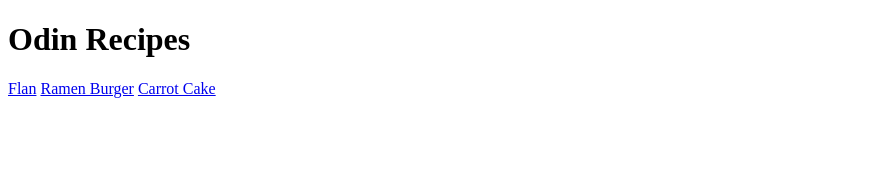
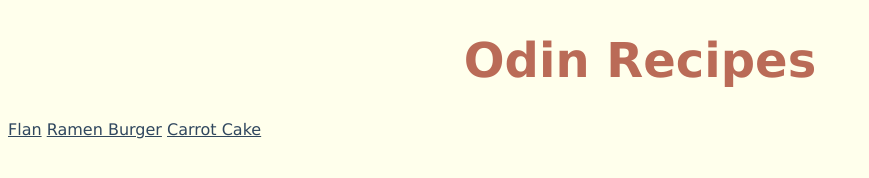
Before and after one commit to megaoy/odin-recipes, a plain HTML site: page index.html in a window 1280 px wide. Shown: the whole page, without its empty margins (0-869 px from the left). Drawn offline with Linux system fonts and the light colour scheme.

Commit message:
Initial css style + fix
added a css file("style.css"), and in it added simply rule for header
and page in general

fixed type in README file

```diff
--- /dev/null
+++ b/css/style.css
@@ -0,0 +1,13 @@
+*{
+    font-family: Verdana, Geneva, Tahoma, sans-serif;
+    color: #30475E;
+}
+body{
+    background-color: #FFFFEC;
+}
+h1{
+    text-align: center;
+    color: #BA6B57;
+    font-size: 3em;
+
+}
--- a/index.html
+++ b/index.html
@@ -3,6 +3,7 @@
 <head>
     <meta charset="UTF-8">
     <meta name="viewport" content="width=device-width, initial-scale=1.0">
+    <link rel="stylesheet" href="./css/style.css">
     <title>Odin Recipes</title>
 </head>
 <body>
```
Also changed, not shown: 1 other file.
